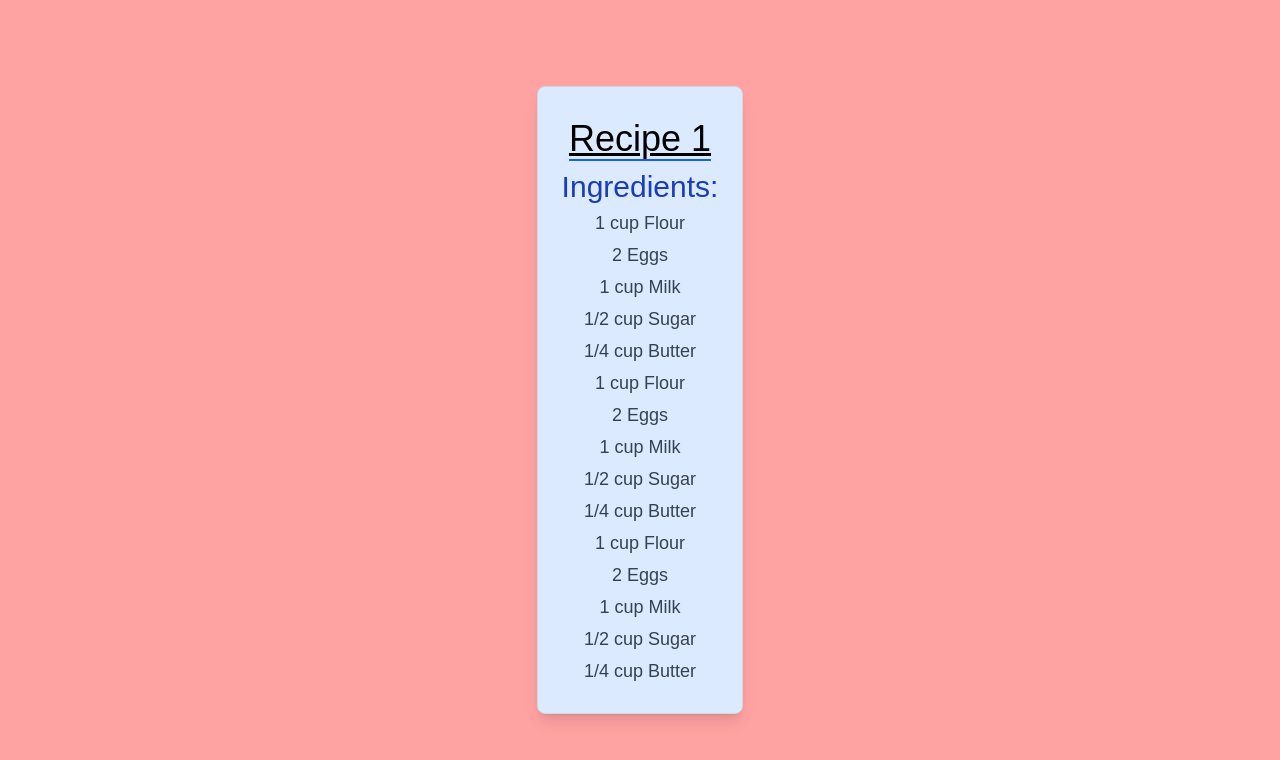
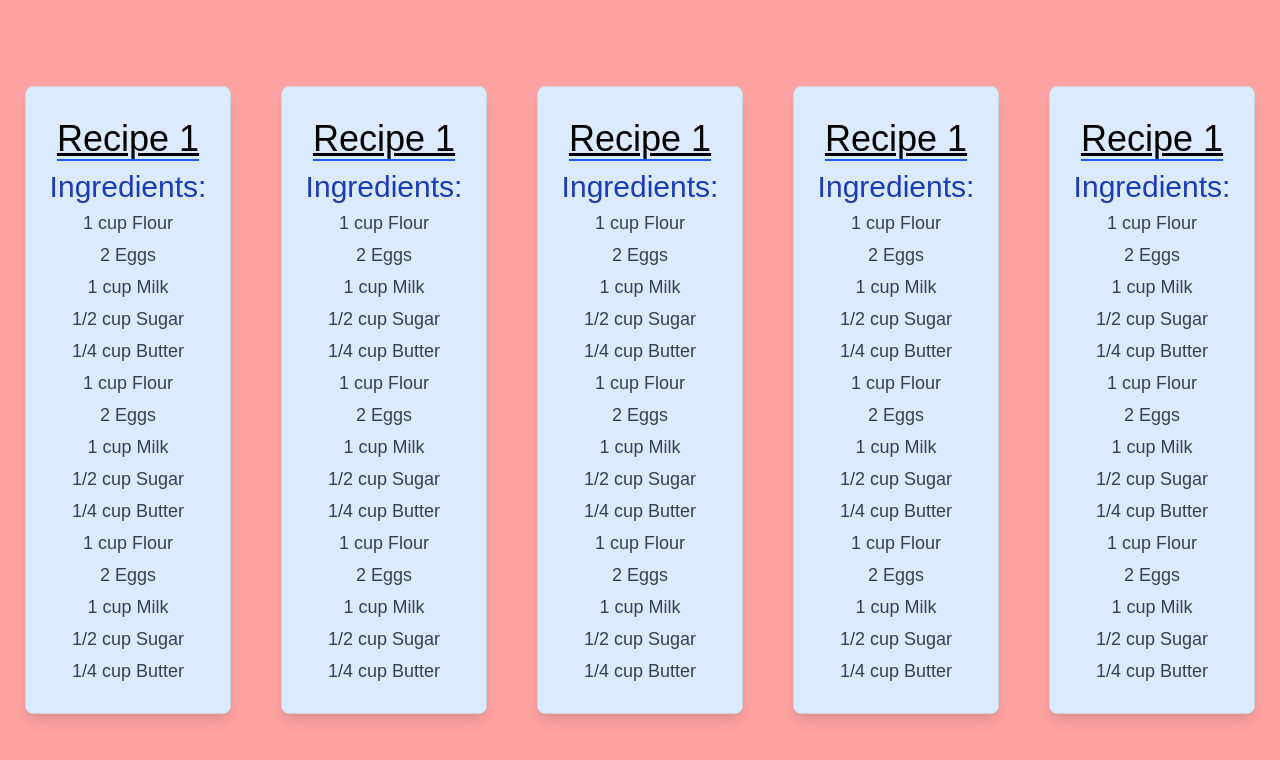
Before and after one commit to Snazzbazz101/Meal-Fetcher-Dreamhacks-2025-, a Next.js app in the folder dreamproj/: page / in a window 1280 px wide. Shown: the top 760 px of the page. Built offline with nearby package versions, Linux system fonts and the light colour scheme.

Commit message:
api needs to be implamented

```diff
--- a/dreamproj/page2.js
+++ b/dreamproj/page2.js
@@ -21,6 +21,7 @@ const Recipe1 = ({ ingredients }) => {
     </div>
   );
 };
+
 const Recipe2 = ({ ingredients }) => {
   return (
     <div className="bg-blue-100 border border-gray-300 p-6 rounded-lg shadow-lg w-fit mx-auto">
@@ -108,10 +109,10 @@ const Page2 = () => {
   return (
     <div className="min-h-screen bg-red-300 flex items-center justify-center">
       <Recipe1 ingredients={ingredients} />
-      {/* <Recipe2 ingredients={ingredients} />
+      <Recipe2 ingredients={ingredients} />
       <Recipe3 ingredients={ingredients} />
       <Recipe4 ingredients={ingredients} />
-      <Recipe5 ingredients={ingredients} /> */}
+      <Recipe5 ingredients={ingredients} />
     </div>
 
   );
```
